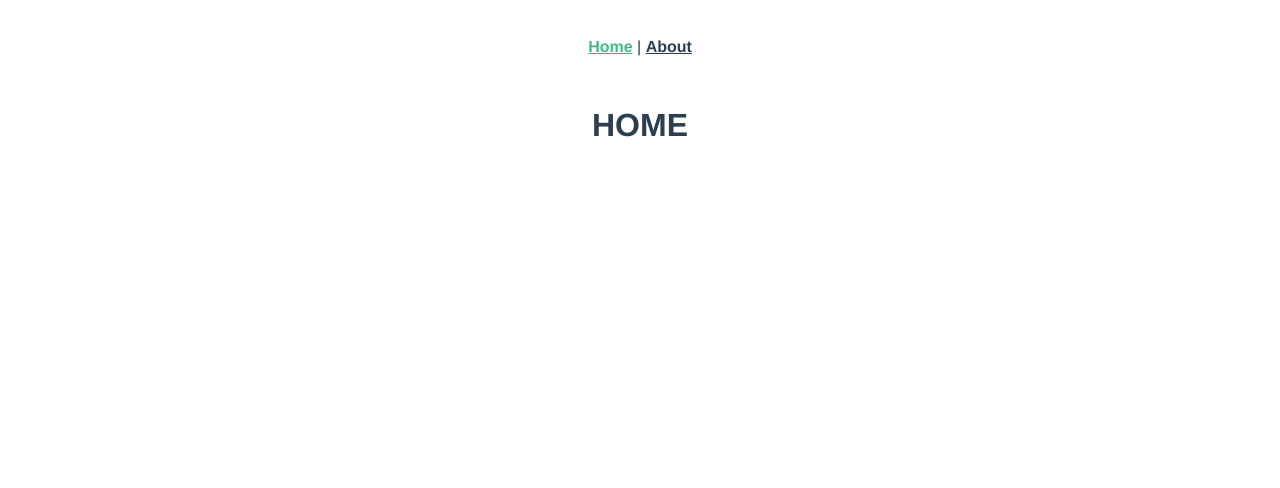
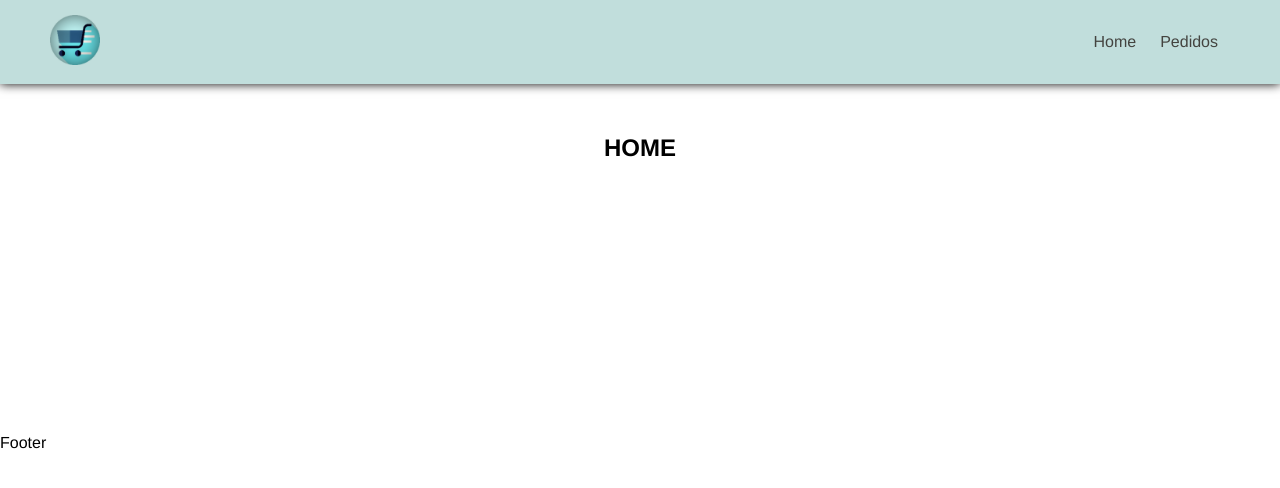
Before and after one commit to DanielCosta30/Page_Pedido_de_Compra, a Vue app: page / in a window 1280 px wide. Before the commit this address had no page. Shown: the top 488 px of the page. Built offline with nearby package versions, Linux system fonts and the light colour scheme.

Commit message:
feat(App.vue) add css e componts

```diff
--- a/src/App.vue
+++ b/src/App.vue
@@ -1,30 +1,51 @@
 <template>
-  <nav>
-    <router-link to="/">Home</router-link> |
-    <router-link to="/about">About</router-link>
-  </nav>
+
+  <NavB :logo="logo_src" :alt="app_name" />
   <router-view/>
+  <Footer />
+
 </template>
 
+<script>
+// parando em 3:10min do video #22 e alterado css
+import NavB from './components/NavB.vue';
+import Footer from './components/Footer.vue';
+
+export default{
+    components: {
+    NavB,
+    Footer
+},
+data(){
+  return {
+    logo_src: "/img/LogoCar.png",
+    app_name: "Make Your Burger"
+  }
+}
+}
+</script>
+
+
 <style>
-#app {
-  font-family: Avenir, Helvetica, Arial, sans-serif;
-  -webkit-font-smoothing: antialiased;
-  -moz-osx-font-smoothing: grayscale;
+ *{
+
+    font-family: Helvetica, sans-serif;
+    padding:0;
+    margin:0;
+    box-sizing: border-box;
+  }
+
+.main-container {
+  margin:50px;
+  min-height:250px;
+
+}
+h1 {
+  font-size: 24px;
   text-align: center;
-  color: #2c3e50;
+  margin-bottom: 30px;
+
 }
 
-nav {
-  padding: 30px;
-}
 
-nav a {
-  font-weight: bold;
-  color: #2c3e50;
-}
-
-nav a.router-link-exact-active {
-  color: #42b983;
-}
 </style>
```
